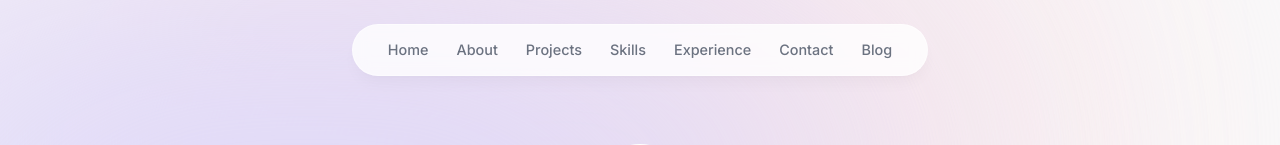
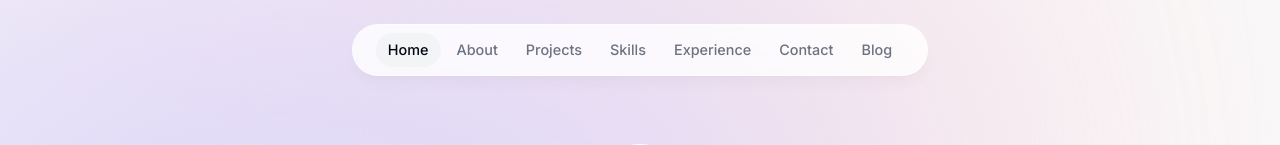
Before and after one commit to Olatoy2000/final-port, a Next.js app: page / in a window 1280 px wide. Shown: the top 145 px of the page. Built offline with nearby package versions, Linux system fonts and the light colour scheme; grey boxes are pictures that could not be loaded.

Commit message:
fix: active section header

```diff
--- a/app/layout.tsx
+++ b/app/layout.tsx
@@ -1,27 +1,29 @@
-import Header from '@/components/header'
-import '../styles/globals.css'
-import { Inter } from 'next/font/google'
-const inter = Inter({ subsets: ['latin'] })
+import Header from "@/components/header";
+import "../styles/globals.css";
+import { Inter } from "next/font/google";
+const inter = Inter({ subsets: ["latin"] });
 
 export const metadata = {
-  title: 'Olatoy | Personal Portfolio',
-  description: 'Toyyib is a Frontend developer with 1-2 years of experience',
-}
+  title: "Olatoy | Personal Portfolio",
+  description: "Toyyib is a Frontend developer with 1-2 years of experience",
+};
 
 export default function RootLayout({
   children,
 }: {
-  children: React.ReactNode
+  children: React.ReactNode;
 }) {
   return (
-    <html lang="en">
-      <body className={`${inter.className} bg-gray-50 text-gray-950 relative h-[5000px] pt-28 sm:pt-36`}>
-        <div className='bg-[#fbe2e3] -z-10 absolute top-[-6rem] right-[11rem] h-[31.25rem] w-[31.25rem] rounded-full blur-[10rem] sm:w-[68.75rem]'></div>
-        <div className='bg-[#dbd7fb] -z-10 absolute top-[-1rem] left-[-35rem] h-[31.25rem] w-[50rem] rounded-full blur-[10rem] sm:w-[68.75rem] md:left-[-33rem] lg:left-[-28rem] xl:left-[-15rem] 2xl:left-[-5rem]'></div>
+    <html lang="en" className="!scroll-smooth">
+      <body
+        className={`${inter.className} bg-gray-50 text-gray-950 relative h-[5000px] pt-28 sm:pt-36`}
+      >
+        <div className="bg-[#fbe2e3] -z-10 absolute top-[-6rem] right-[11rem] h-[31.25rem] w-[31.25rem] rounded-full blur-[10rem] sm:w-[68.75rem]"></div>
+        <div className="bg-[#dbd7fb] -z-10 absolute top-[-1rem] left-[-35rem] h-[31.25rem] w-[50rem] rounded-full blur-[10rem] sm:w-[68.75rem] md:left-[-33rem] lg:left-[-28rem] xl:left-[-15rem] 2xl:left-[-5rem]"></div>
 
         <Header />
         {children}
       </body>
     </html>
-  )
+  );
 }
--- a/components/about.tsx
+++ b/components/about.tsx
@@ -10,7 +10,8 @@ const About = () => {
       initial={{ opacity: 0, y: 100 }}
       animate={{ opacity: 1, y: 0 }}
       transition={{ delay: 0.175 }}
-      className=" max-w-[45rem] text-center leading-8"
+      className=" max-w-[45rem] text-center scroll-mt-28 leading-8"
+      id="about"
     >
       <SectionHeading>About Me</SectionHeading>
       <p className="mb-3">
--- a/components/header.tsx
+++ b/components/header.tsx
@@ -1,11 +1,14 @@
 "use client";
 
-import React from "react";
+import React, { useState } from "react";
 import { motion } from "framer-motion";
 import { links } from "@/lib/data";
 import Link from "next/link";
+import clsx from "clsx";
 
 const Header = () => {
+  const [activeSection, setActiveSection] = useState("Home");
+
   return (
     <header className="z-[999] relative">
       <motion.div
@@ -25,9 +28,19 @@ const Header = () => {
             >
               <Link
                 href={link.hash}
-                className="w-full flex items-center justify-center px-3 py-3 hover:text-gray-950 transition"
+                className={clsx(
+                  "w-full flex items-center justify-center px-3 py-3 hover:text-gray-950 transition",
+                  {
+                    "text-gray-950": activeSection === link.name,
+                  }
+                )}
+                onClick={() => setActiveSection(link.name)}
               >
                 {link.name}
+
+                {link.name === activeSection && (
+                  <span className="bg-gray-100 rounded-full absolute inset-0 -z-10"></span>
+                )}
               </Link>
             </motion.li>
           ))}
--- a/components/intro.tsx
+++ b/components/intro.tsx
@@ -21,7 +21,10 @@ const Intro = () => {
   //   const isseoSpecialist = text === "SEO Specialist";
   //   const anOrA = isseoSpecialist ? "an" : "a";
   return (
-    <section className=" mb-28 max-w-[50rem] text-center sm:mb-0">
+    <section
+      id="home"
+      className=" scroll-mt-[100rem] mb-28 max-w-[50rem] text-center sm:mb-0"
+    >
       <div className="flex items-center justify-center">
         <div className="relative">
           <motion.div
@@ -98,13 +101,15 @@ const Intro = () => {
           Download CV <HiDownload />
         </a>
         <a
-          href="https://www.linkedin.com/in/toyyib-oladejo-8161bb203" target="_blank"
+          href="https://www.linkedin.com/in/toyyib-oladejo-8161bb203"
+          target="_blank"
           className="bg-white p-4 text-gray-700 flex items-center gap-2 rounded-full  outline-none focus:scale-110 hover:scale-[1.15] hover:text-gray-950 active:scale-105 transition cursor-pointer border border-black/10"
         >
           <BsLinkedin />
         </a>
         <a
-          href="https://github.com/Olatoy2000" target="_blank"
+          href="https://github.com/Olatoy2000"
+          target="_blank"
           className="bg-white p-4 text-gray-700 flex items-center gap-2 rounded-full  outline-none focus:scale-[1.15] hover:text-gray-950 hover:scale-[1.15] active:scale-105 transition cursor-pointer border border-black/10"
         >
           <FaGithubSquare />
--- a/components/projects.tsx
+++ b/components/projects.tsx
@@ -5,7 +5,7 @@ import Project from "@/components/project";
 
 const Projects = () => {
   return (
-    <section>
+    <section id="projects" className="scroll-mt-28">
       <SectionHeading>My Projects</SectionHeading>
       <div>
         {projectsData.map((project, index) => (
--- a/package.json
+++ b/package.json
@@ -13,6 +13,7 @@
     "@types/react": "18.2.20",
     "@types/react-dom": "18.2.7",
     "autoprefixer": "10.4.14",
+    "clsx": "^2.0.0",
     "eslint": "8.46.0",
     "eslint-config-next": "13.4.13",
     "framer-motion": "^10.15.1",
```
Also changed, not shown: 1 other file (tests, documents, lock files or other folders). Lines whose indentation alone changed are shown as unchanged.
